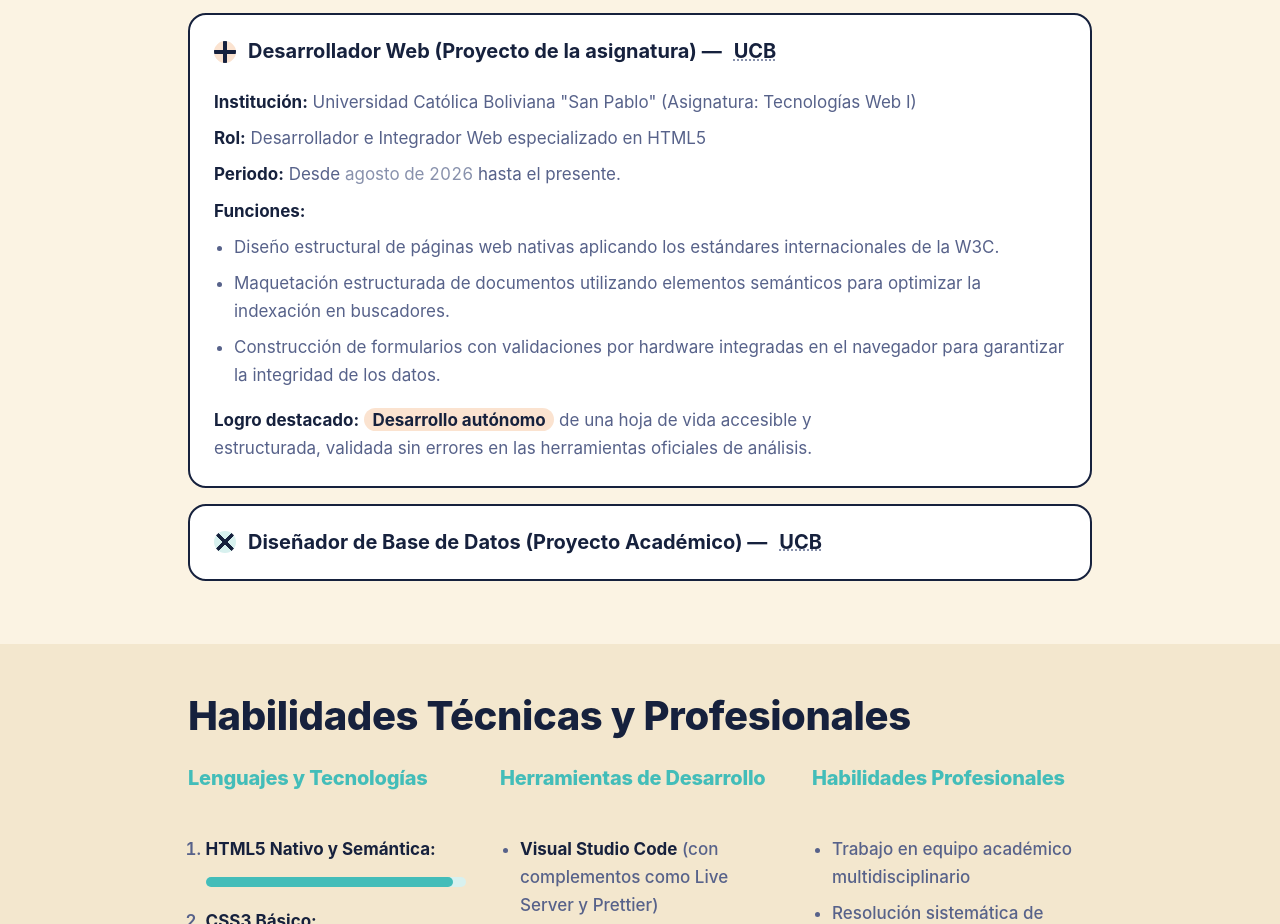
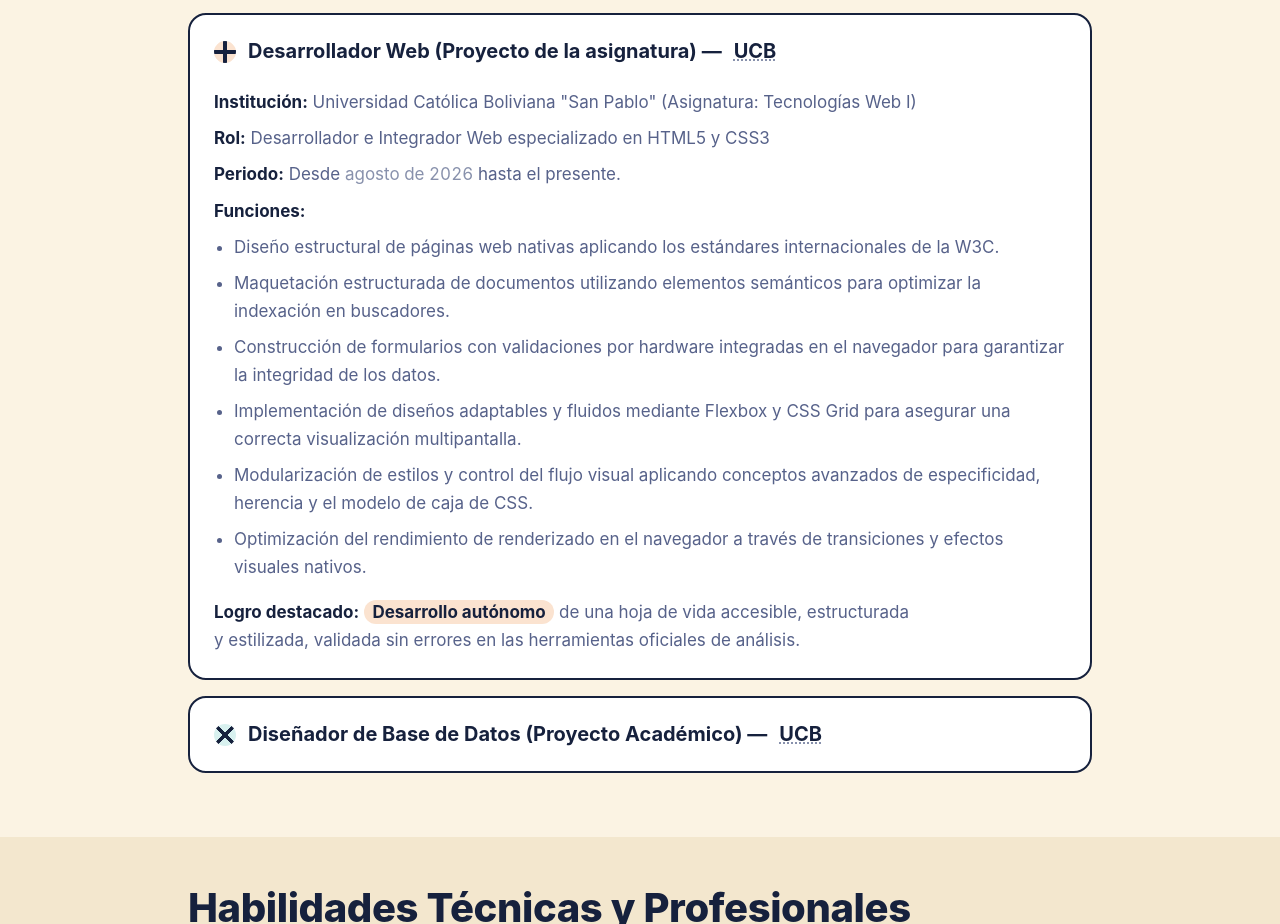
Before and after one commit to joaquinvillalpando-dotcom/hoja_vida_joaquin_villalpando_html_css, a plain HTML site: page index.html in a window 1280 px wide. Shown: the part 2093-3017 px from the top of the page. Drawn offline with Linux system fonts and the light colour scheme.

Commit message:
Update index.html

```diff
--- a/index.html
+++ b/index.html
@@ -154,6 +154,7 @@ y el retorno de inversión en proyectos tecnológicos.
         <section id="experiencia">
             <h2>Experiencia de Aprendizaje Práctico</h2>
             <p>Como mi estado actual es el de estudiante de pregrado, mi experiencia práctica se ha consolidado a través del diseño, desarrollo y documentación de soluciones de software en el ámbito académico:</p>
+
             <details open>
                 <summary>
                     Desarrollador Web (Proyecto de la asignatura) —
@@ -165,7 +166,7 @@ y el retorno de inversión en proyectos tecnológicos.
                 </p>
                 <p>
                     <strong>Rol:</strong>
-                    Desarrollador e Integrador Web especializado en HTML5
+                    Desarrollador e Integrador Web especializado en HTML5 y CSS3
                 </p>
                 <p>
                     <strong>Periodo:</strong>
@@ -180,13 +181,17 @@ y el retorno de inversión en proyectos tecnológicos.
                     <li>Diseño estructural de páginas web nativas aplicando los estándares internacionales de la W3C.</li>
                     <li>Maquetación estructurada de documentos utilizando elementos semánticos para optimizar la indexación en buscadores.</li>
                     <li>Construcción de formularios con validaciones por hardware integradas en el navegador para garantizar la integridad de los datos.</li>
+                    <li>Implementación de diseños adaptables y fluidos mediante Flexbox y CSS Grid para asegurar una correcta visualización multipantalla.</li>
+                    <li>Modularización de estilos y control del flujo visual aplicando conceptos avanzados de especificidad, herencia y el modelo de caja de CSS.</li>
+                    <li>Optimización del rendimiento de renderizado en el navegador a través de transiciones y efectos visuales nativos.</li>
                 </ul>
                 <p>
                     <strong>Logro destacado:</strong>
                     <mark>Desarrollo autónomo</mark>
-                    de una hoja de vida accesible y estructurada, validada sin errores en las herramientas oficiales de análisis.
+                    de una hoja de vida accesible, estructurada y estilizada, validada sin errores en las herramientas oficiales de análisis.
                 </p>
             </details>
+
             <details>
                 <summary>
                     Diseñador de Base de Datos (Proyecto Académico) —
```
